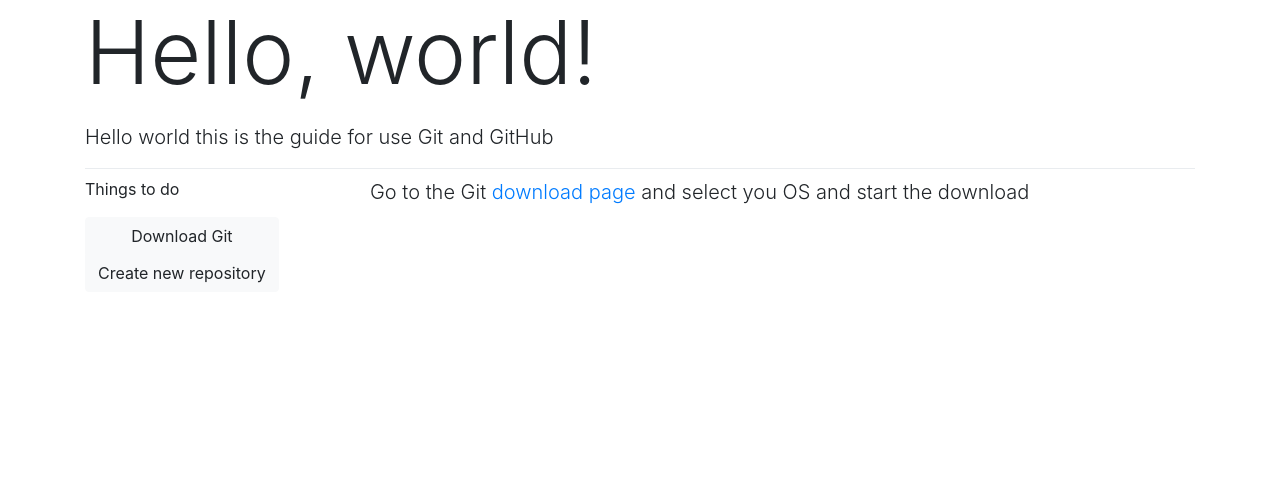
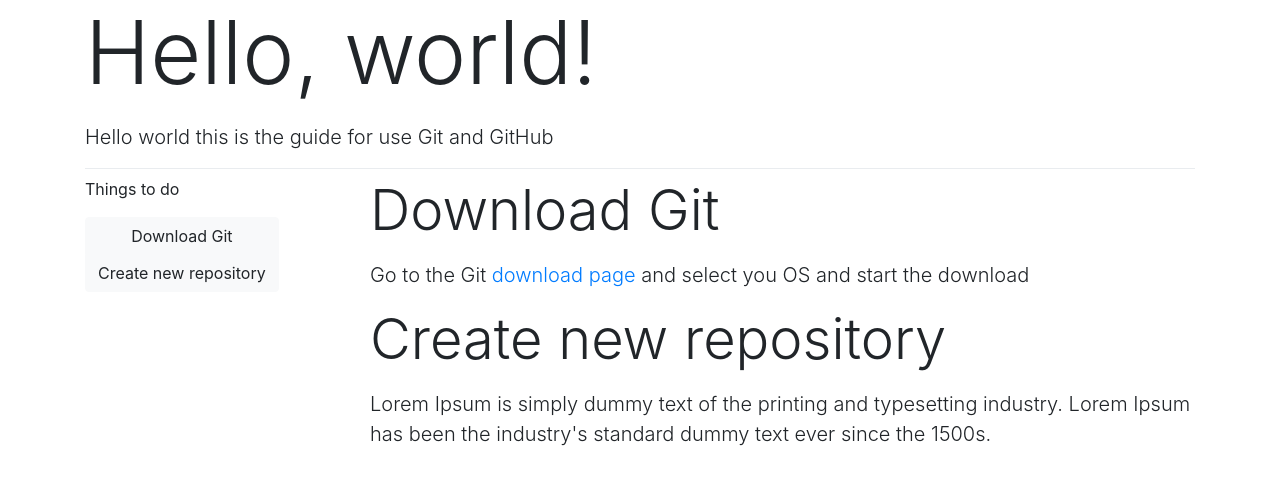
Before and after one commit to Ecali-zz/GitGuideVS, a plain HTML site: page index.html in a window 1280 px wide. Drawn offline with nearby package versions, Linux system fonts and the light colour scheme.

Commit message:
Implement title of paragraph with custon title

```diff
--- a/index.html
+++ b/index.html
@@ -32,7 +32,9 @@
               </div>
             </div>
             <div class="col-md-9">
-              <p class="lead">Go to the Git <a  target="_blank" href="https://git-scm.com/downloads">download page</a> and select you OS and start the download</p>
+              <div id="p-container">
+                <p class="lead" id="sector-0">Go to the Git <a  target="_blank" href="https://git-scm.com/downloads">download page</a> and select you OS and start the download</p>
+              </div>
             </div>
           </div>
 
--- a/scripts.js
+++ b/scripts.js
@@ -2,6 +2,7 @@
     'Download Git',
     'Create new repository'
  ];
+ var LOREM_IPSUM = 'Lorem Ipsum is simply dummy text of the printing and typesetting industry. Lorem Ipsum has been the industry\'s standard dummy text ever since the 1500s. ';
 $(document).ready(function() {
 
     createButtonNav();
@@ -12,12 +13,44 @@
 
     var node = document.getElementById('button-nav');
 
-    for(var i =0; i < BUTTON_AND_TITLE_STRINGS.length; i++){
+    for(var i = 0; i < BUTTON_AND_TITLE_STRINGS.length; i++){
         var button = document.createElement('button');
         button.type = 'button';
         button.className = 'btn btn-light';
         button.innerHTML = BUTTON_AND_TITLE_STRINGS[i];
         node.appendChild(button);
+        buildParagrafTitle(i);
+
     }
     return node;
 }
+function buildParagrafTitle(i){
+    var node = document.getElementById('sector-' + i);
+    if(node){
+        var pTitle = document.createElement('p');
+        var innerP = node.innerHTML;
+        node.innerHTML = '';
+        pTitle.className = 'display-4';
+        pTitle.innerHTML = BUTTON_AND_TITLE_STRINGS[i];
+
+        node.appendChild(pTitle);
+        node.innerHTML += innerP;
+    }else{
+        node = document.getElementById('p-container');
+         var p = document.createElement('p');
+         p.className = 'lead';
+         p.id = 'sector-' + i;
+
+         p.appendChild(createPTitleWithIndex(i));
+         p.innerHTML += LOREM_IPSUM;
+         node.appendChild(p);
+
+    }
+
+}
+function createPTitleWithIndex(i){
+    var pTitle = document.createElement('p');
+    pTitle.className = 'display-4';
+    pTitle.innerHTML = BUTTON_AND_TITLE_STRINGS[i];
+    return pTitle;
+}
```
